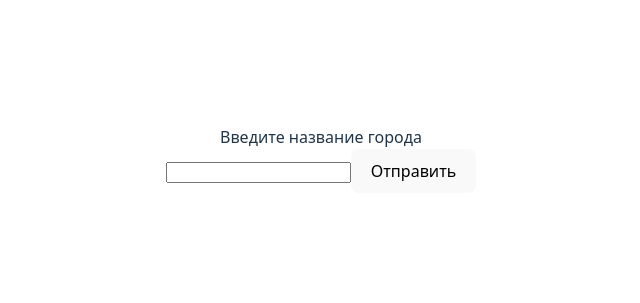
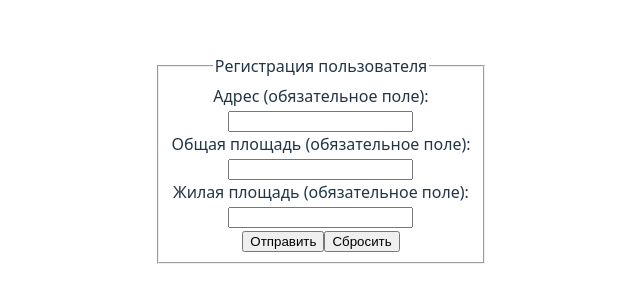
Before and after one commit to hmel1990/weatherReact, a React (Vite) app: page / in a window 1280 px wide. Shown: the part 241-544 px from the top of the page, without its empty margins (319-959 px from the left). Built offline with nearby package versions, Linux system fonts and the light colour scheme.

Commit message:
new Form

```diff
--- a/src/App.jsx
+++ b/src/App.jsx
@@ -1,13 +1,13 @@
 
 import './App.css'
-import './components/Weather.jsx'
-import Weather from "./components/Weather.jsx";
+import './components/FormAnketa.jsx'
+import FormAnketa from "./components/FormAnketa.jsx";
 
 function App() {
 
   return (
     <>
-      <Weather />
+      <FormAnketa />
     </>
   )
 }
--- /dev/null
+++ b/src/components/FormAnketa.jsx
@@ -0,0 +1,118 @@
+import {useActionState} from "react";
+
+import FormState from "./FormState";
+
+
+
+
+function FormAnketa() {
+    const url = `https://serverweather-ev0x.onrender.com/send/`;
+    const initialState = new FormState();
+    const [state, formAction, isPending] = useActionState(
+        async (_prevState, formData) =>
+            // _prevState - это текущее состояние формы (объект FormState) на момент отправки формы
+            // FormData — это встроенный объект браузера, часть стандартного JavaScript API (Web API), доступного во всех современных браузерах
+            //_prevState, FormData стандартные параметры для функции,  react сам решает, что передать в эту функцию, и передаёт два параметра: _prevState и formData
+        {
+            try
+            {
+                // собираем все поля формы в обычный объект
+                const entries = Object.fromEntries(formData.entries());
+
+                console.log(entries);
+
+                const response = await fetch(url, {
+                    method: 'POST',
+                    headers: {
+                        'Content-Type': 'application/json'
+                    },
+                    body: JSON.stringify({ entries })
+                });
+                let responseFromServer  = response.text();
+                console.log(responseFromServer);
+                return new FormState();
+            }
+            catch (error)
+            {
+                alert('Произошла ошибка при отправке данных. ' + error.message);
+                const entries = Object.fromEntries(formData.entries());
+                return new FormState({ ..._prevState.getAllFields(), ...entries });
+            }
+        },
+        initialState
+    )
+
+    return (
+        <>
+          <div className="anketa-container">
+              <form action = {formAction}>
+                  <fieldset className="anketa-fieldset">
+
+
+                      <legend className="anketa-legend">Регистрация пользователя</legend>
+
+                      {/* ====================================================================== */}
+
+                      {/* адрес */}
+                      <label htmlFor="adress" className="anketa-label">Адрес (обязательное поле):</label><br />
+                      <input
+                          autoComplete="username"
+                          type="text"
+                          id="adress"
+                          name="adress"
+                          defaultValue={state.getField('adress')}
+                          className="anketa-input"
+                          required
+                      /><br />
+
+                      {/* ====================================================================== */}
+
+                      {/* общая площадь */}
+                      <label htmlFor="adress" className="anketa-label">Общая площадь (обязательное поле):</label><br />
+                      <input
+                          autoComplete="livingArea"
+                          type="text"
+                          id="totalArea"
+                          name="totalArea"
+                          defaultValue={state.getField('totalArea')}
+                          className="anketa-input"
+                          required
+                      /><br />
+                      {/* ====================================================================== */}
+
+                      {/* жилая площадь */}
+                      <label htmlFor="adress" className="anketa-label">Жилая площадь (обязательное поле):</label><br />
+                      <input
+                          // autoComplete="username"
+                          type="text"
+                          id="livingArea"
+                          name="livingArea"
+                          defaultValue={state.getField('livingArea')}
+                          className="anketa-input"
+                          required
+                      /><br />
+
+                      {/* ====================================================================== */}
+
+                      {/* кнопки */}
+                      <input
+                          type="submit"
+                          value="Отправить"
+                          disabled={isPending}
+                          className="anketa-button anketa-button-submit"
+                      />
+                      <input
+                          type="reset"
+                          value="Сбросить"
+                          onClick={() => formAction(new FormData())}
+                          className="anketa-button anketa-button-reset"
+                      />
+
+                  </fieldset>
+              </form>
+          </div>
+        </>
+    )
+}
+
+export default FormAnketa
--- /dev/null
+++ b/src/components/FormState.jsx
@@ -0,0 +1,36 @@
+// отдельный красивый класс для хранения состояния формы
+export default class FormState {
+    // статический объект с начальными значениями полей (чтоб не дублировать код при начальном состоянии и сбросе полей)
+    static #initialFields = {
+        adress: '',
+        totalArea: '',
+        livingArea: '',
+    };
+
+    // приватное поле для хранения данных
+    #fields;
+
+    constructor(fields = null) {
+        // инициализация копией начальных значений или кастомным набором
+        // объект будет иногда пересоздаваться, поэтому важно чтоб он либо строился с нуля пустым, либо забирал данные у старого объекта
+        this.#fields = fields ? { ...FormState.#initialFields, ...fields } : { ...FormState.#initialFields };
+    }
+
+    getField(field) {
+        return this.#fields[field];
+    }
+
+    setField(field, value) {
+        this.#fields[field] = value;
+    }
+
+    // метод сброса всех полей
+    reset() {
+        this.#fields = { ...FormState.#initialFields };
+    }
+
+    // метод для получения всех полей (для useActionState)
+    getAllFields() {
+        return { ...this.#fields };
+    }
+}
--- a/src/components/Weather.jsx
+++ /dev/null
@@ -1,70 +0,0 @@
-import {useState} from "react";
-
-
-async function GetWeather (city)
-{
-    const url = `https://serverweather-ev0x.onrender.com/send/`;
-    try {
-        const responseFromServer = await fetch(url, {
-            method: 'POST',
-            headers: { 'Content-Type': 'text/plain' },
-            body: city  // <<< обязательно!
-        });
-        let jsonResponse = await responseFromServer.json();
-        console.log(jsonResponse);
-        return jsonResponse;
-    }
-    catch (err) {
-        console.error('Ошибка при получении данных:', err.message);
-        return null;
-    }
-}
-
-
-
-function Weather() {
-
-    const [response, setResponse] = useState(null);
-    const [cityName, setCityName] = useState('');
-
-
-    const handleSubmit = (e)=> {
-        e.preventDefault();
-        async function fetchWeather() {
-            const data = await GetWeather(cityName);
-            setResponse(data);
-         }
-        fetchWeather();
-    }
-
-
-    return (
-        <>
-            <div>
-                <form onSubmit={handleSubmit}>
-                    <label> Введите название города</label><br />
-                    <input className="input"
-                           type="text"
-                           value={cityName}
-                           onChange={(event) => setCityName(event.target.value)} />
-                    <button type = "submit"> Отправить </button>
-                </form>
-
-            </div>
-            <div>
-
-                {response && (
-                    <div>
-                        <ul style={{ listStyle: "none", textAlign: 'left'}}>
-                            <li>облачность: {response.description}</li>
-                            <li>температура: {response.temperature} °C</li>
-                            <li>скорость ветра: {response.windSpeed} м/с</li>
-                        </ul>
-                    </div>
-                )}
-            </div>
-        </>
-    )
-}
-
-export default Weather
```
